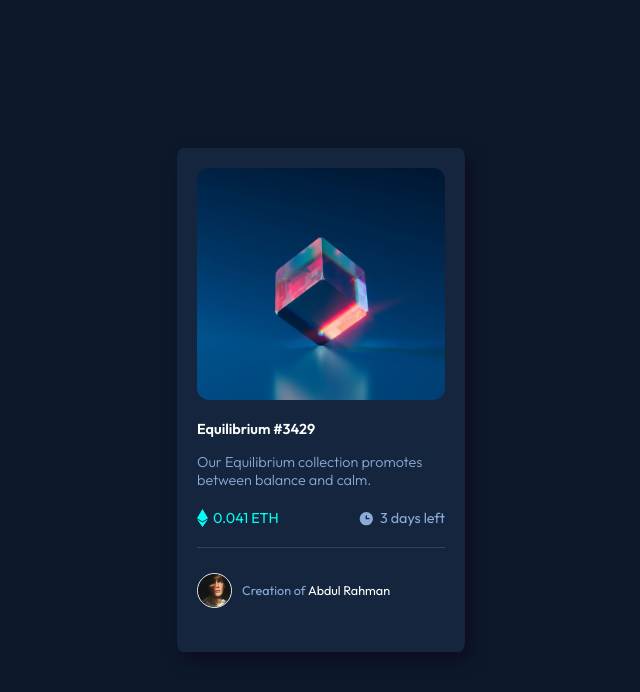
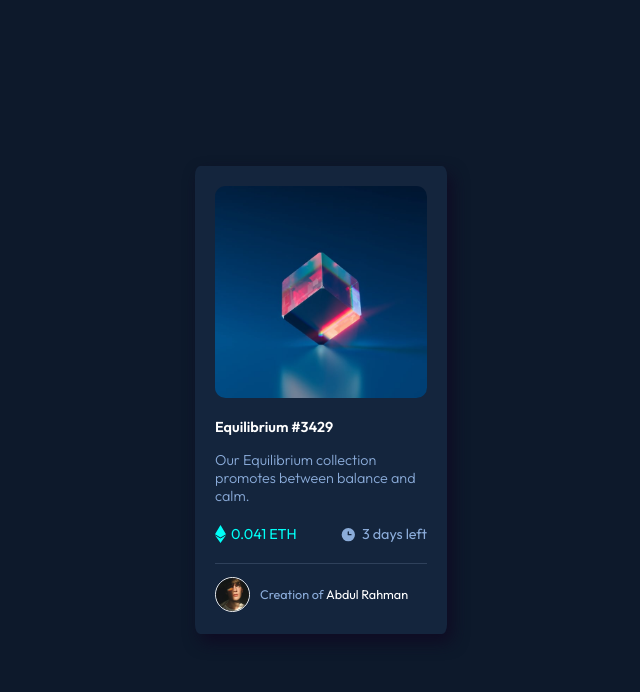
Before and after one commit to abdulrahman45/nft-preview-card, a plain HTML site: page index.html in a window 1280 px wide. Shown: the whole page, without its empty margins (319-959 px from the left). Drawn offline with Linux system fonts and the light colour scheme.

Commit message:
The Last touches

```diff
--- a/CSS/Styles.css
+++ b/CSS/Styles.css
@@ -22,12 +22,12 @@ body{
 }
 .card{
     position: absolute;
-    width: 16em;
-    height: 28em;
+    width: 14em;
+    height: 26em;
     top: 50%;
     left: 50%;
-    margin-top: -14em;
-    margin-left: -8em;
+    margin-top: -13em;
+    margin-left: -7em;
     background-color: var(--cardBG);
     display: flex;
     flex-direction: column;
@@ -40,7 +40,6 @@ body{
     display: flex;
     width: 100%;
     height: 50%;
-    transform: 0.7s ease;
 }
 
 .img > img{
@@ -49,12 +48,16 @@ body{
     object-fit: cover;
 }
 .img > img:hover{
-    opacity: 5;
+    cursor: pointer;
 }
 .title{
     font-size: 0.9rem;
     font-weight: 600;
     margin-bottom: 15px;
+}
+.title:hover{
+    cursor: pointer;
+    color: var(--cyan);
 }
 .description{
     font-weight: 300;
@@ -92,6 +95,7 @@ body{
     margin-right: 5px;
 }
 .creator{
+    padding-top: 10px;
     display: flex;
     align-items: center;
     height: 100%;
@@ -110,3 +114,7 @@ body{
 .creator-name > span{
     color: var(--white);
 }
+.creator-name > span:hover{
+    color: var(--cyan);
+    cursor: pointer;
+}
```
Also changed, not shown: index.html (+3 -1 lines).
